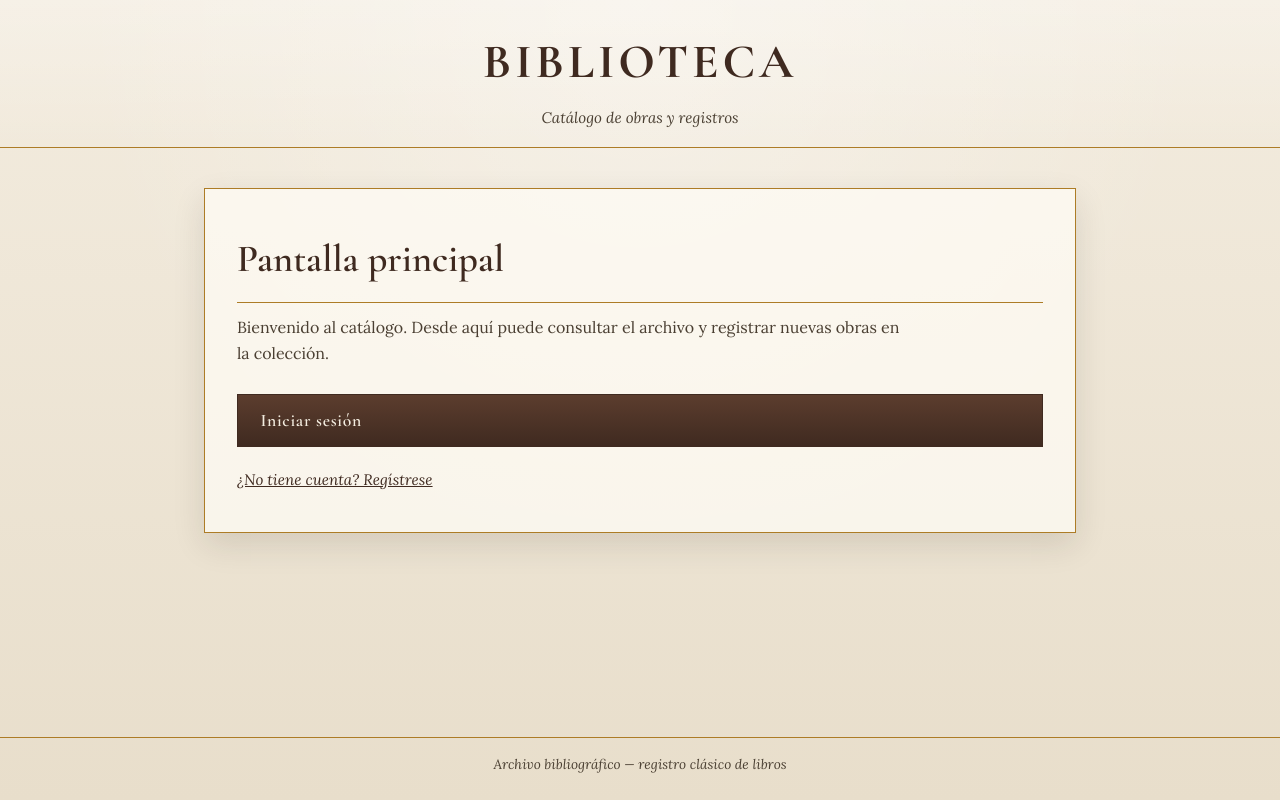
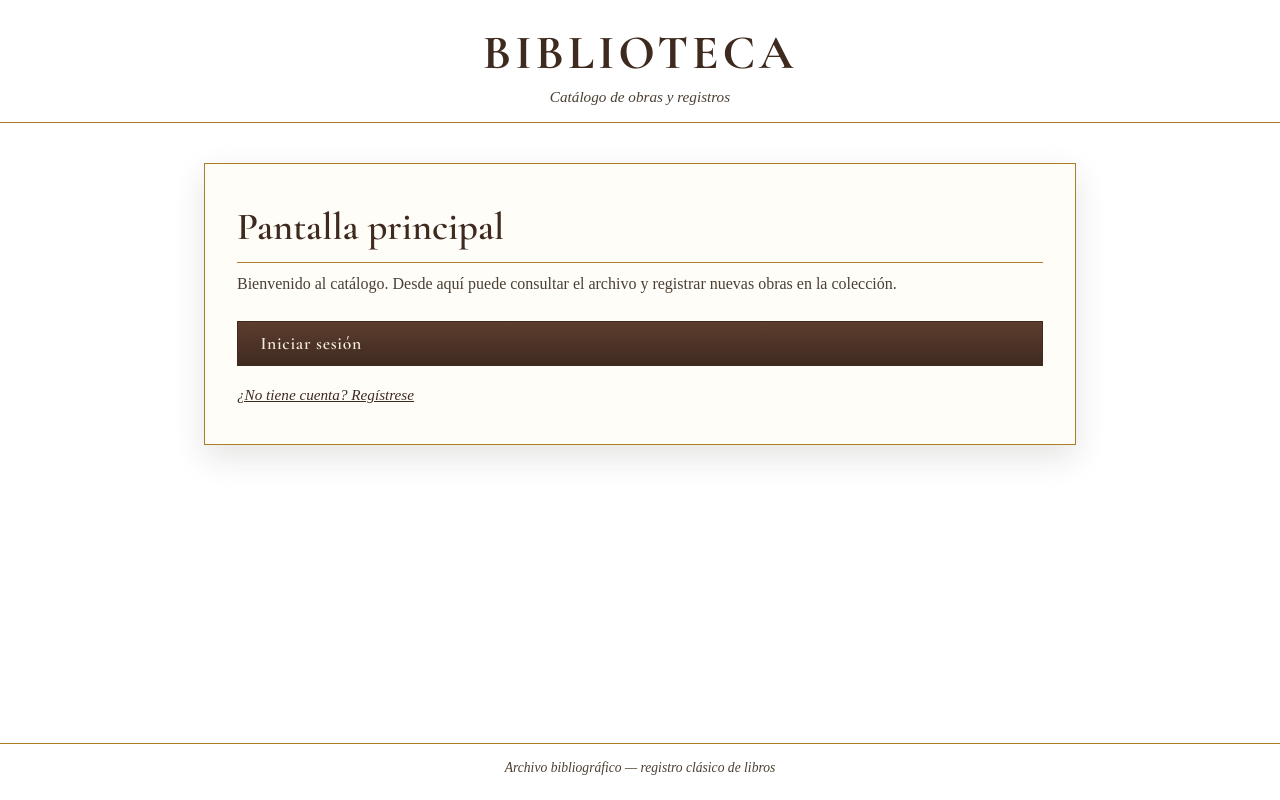
Before and after one commit to ji-web534/biblioteca-inteligente, a React (Vite) app in the folder frontend/: page / in a window 1280 px wide. Built offline with nearby package versions, Linux system fonts and the light colour scheme.

Commit message:
fix(profile): aplicar !important a estilos de overflow
- Agregar overflow-x hidden con !important en html/body
- Aplicar max-width: 100vw !important globalmente
- Forzar box-sizing border-box en todos los elementos
- Añadir !important a estilos inline de sidebar, main y section

```diff
--- a/frontend/src/index.css
+++ b/frontend/src/index.css
@@ -12,29 +12,19 @@
   --shadow: rgba(42, 33, 24, 0.12);
 }
 
-*,
-*::before,
-*::after {
-  box-sizing: border-box;
+html,
+body {
+  font-size: 16px;
+  overflow-x: hidden !important;
+  max-width: 100vw !important;
+  width: 100% !important;
+  margin: 0 !important;
+  padding: 0 !important;
 }
 
-html {
-  font-size: 16px;
-  overflow-x: hidden;
-  width: 100%;
-}
-
-body {
-  margin: 0;
-  min-height: 100vh;
-  max-width: 100vw;
-  overflow-x: hidden;
-  font-family: 'Lora', Georgia, 'Times New Roman', serif;
-  color: var(--ink);
-  background:
-    radial-gradient(circle at top, rgba(255, 255, 255, 0.35), transparent 55%),
-    linear-gradient(180deg, var(--parchment) 0%, var(--parchment-dark) 100%);
-  line-height: 1.6;
+* {
+  box-sizing: border-box !important;
+  max-width: 100vw !important;
 }
 
 #root {
--- a/frontend/src/pantallas/Profile.jsx
+++ b/frontend/src/pantallas/Profile.jsx
@@ -119,15 +119,15 @@ function Profile() {
     const sidebarWidth = sidebarOpen ? '240px' : '60px'
 
     return (
-        <section className="library-page" style={{ overflowX: 'hidden' }}>
+        <section className="library-page" style={{ overflowX: 'hidden !important' }}>
             <div style={{
                 display: 'flex',
                 minHeight: '100vh',
                 width: '90%',
-                maxWidth: '90%',
+                maxWidth: '90% !important',
                 margin: '0 auto',
                 boxSizing: 'border-box',
-                overflowX: 'hidden'
+                overflowX: 'hidden !important'
             }}>
                 {/* Sidebar fijo */}
                 <aside
@@ -146,7 +146,8 @@ function Profile() {
                         position: 'sticky',
                         top: 0,
                         height: '100vh',
-                        overflowY: 'auto'
+                        overflowY: 'auto',
+                        overflowX: 'hidden !important'
                     }}
                 >
                     {/* Botón toggle del sidebar */}
@@ -256,14 +257,14 @@ function Profile() {
                     )}
                 </aside>
 
-                 {/* Contenido principal - flexible */}
+                  {/* Contenido principal - flexible */}
                 <main style={{
                     flex: 1,
-                    width: '100%',
-                    maxWidth: '100%',
+                    width: '100% !important',
+                    maxWidth: '100% !important',
                     padding: '1.5rem',
                     boxSizing: 'border-box',
-                    overflow: 'hidden'
+                    overflow: 'hidden !important'
                 }}>
                     {/* Formulario de edición perfil */}
                     {editando && seccionActiva === 'editar-perfil' && (
```
